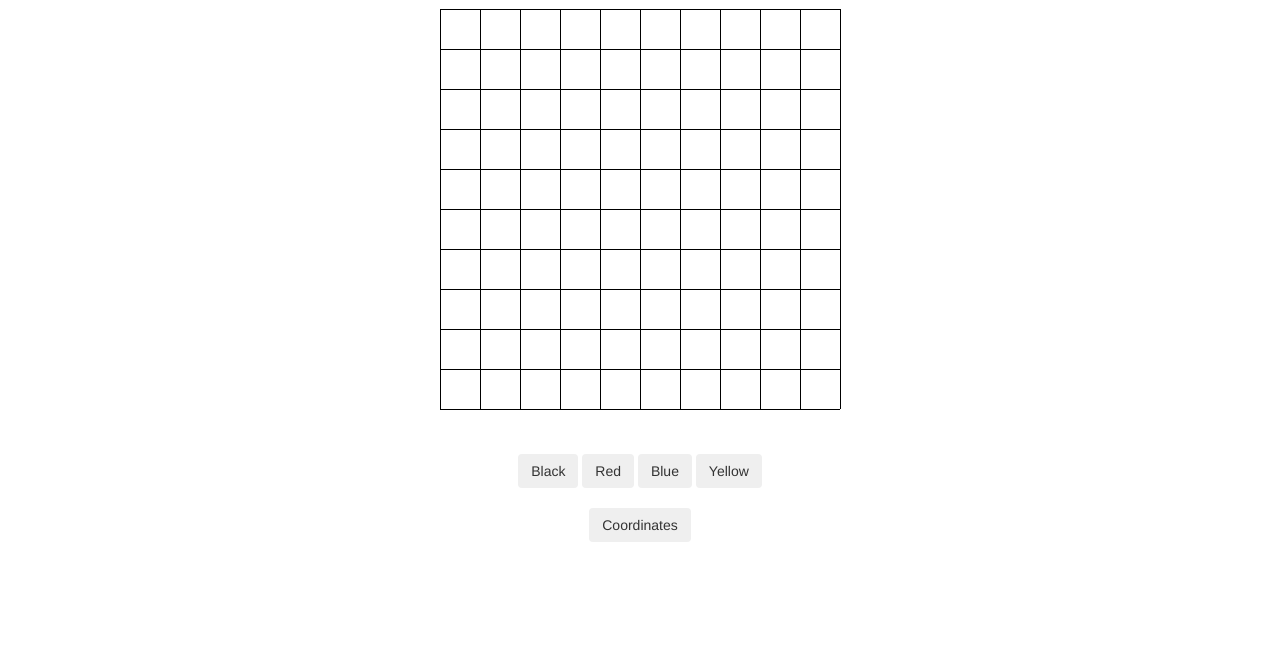
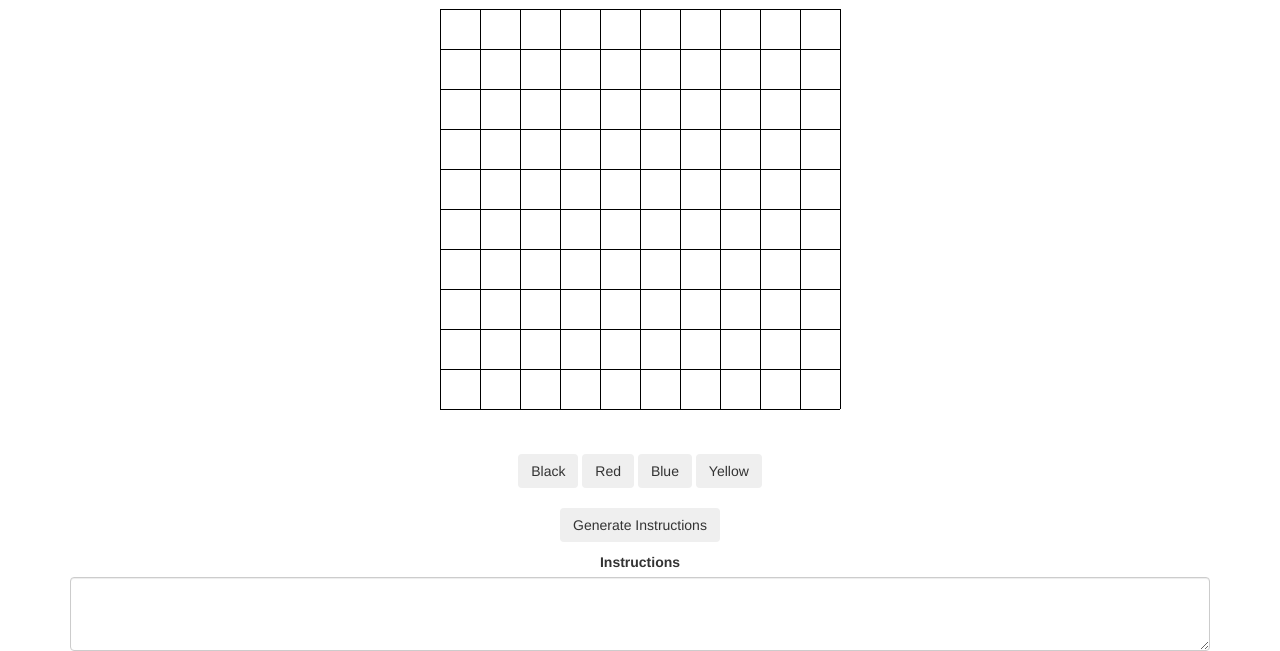
Before and after one commit to ICRAR/CosmosComputing, a Flask app: page / in a window 1280 px wide. Shown: the part 214-865 px from the top of the page. Before the commit the page ends 756 px from the top, so only its background shows below. Run offline with Flask 2, Linux system fonts and the light colour scheme; some libraries are stand-ins or nearby versions.

Commit message:
Added text box and instruction generator

```diff
--- a/static/js/canvas.js
+++ b/static/js/canvas.js
@@ -97,40 +97,61 @@ $("canvas").click(function(e) {
         var coordinateString = gx + ',' + gy;
         coordinateMap.set(coordinateString, current_colour);
         drawBoard();
-        console.log(gx + ', ' + gy);
+        console.log(gx + ',' + gy);
     }
 });
 
+instructions_str = '';
+var map_string = 'map_string\n';
 $("#coordinates").click(function(e){
     for (var [key, value] of coordinateMap) {
         console.log(key + " = " + value);
+        coord_string = String(key) + ' = ' + value +'\n';
+        map_string += coord_string;
     }
+    console.log('Generating Instructions');
+    generateInstructions();
+
+    function generateInstructions() {
+        x_val = 0;
+        y_val = 0;
+        console.log('Inside function');
+        for(var [key, value] of coordinateMap){
+            x_y_array = key.split(',');
+            x_next = parseInt(x_y_array[0]);
+            y_next = parseInt(x_y_array[1]);
+            console.log(x_next + ',' + y_next);
+            colour = value;
+
+            x_instruction = x_next - x_val;
+            y_instruction = y_next - y_val;
+
+            console.log(x_instruction + ',' + y_instruction);
+
+            if(x_instruction < 0){
+                x_operation_str = 'Subtract ' + Math.abs(x_instruction) + ' from x\n';
+            } else {
+                x_operation_str = 'Add ' + x_instruction + ' to x\n';
+            }
+            instructions_str +=x_operation_str;
+            if(y_instruction < 0){
+                y_operation_str = 'Subtract ' + Math.abs(y_instruction) + ' from y\n';
+            } else {
+                y_operation_str = 'Add ' + y_instruction + ' to y\n';
+            }
+            instructions_str +=y_operation_str;
+
+            instructions_str += 'Get colour ' + colour + '\n';
+            instructions_str += 'Plot(x,y,' + colour + ')\n';
+
+            x_val = x_next;
+            y_val = y_next;
+            console.log(x_val +',' + y_val);
+        }
+    }
+
+    $("#instructions").append(instructions_str);
+    $("#instructions").select();
 });
-/************************************************************/
 
-// (function () {
-// var textFile = null,
-//     makeTextFile = function (text) {
-//     var data = new Blob([text], {type: 'text/plain'});
-
-//     // If we are replacing a previously generated file we need to
-//     // manually revoke the object URL to avoid memory leaks.
-//     if (textFile !== null) {
-//         window.URL.revokeObjectURL(textFile);
-//     }
-
-//     textFile = window.URL.createObjectURL(data);
-
-//     return textFile;
-//     };
-
-
-//     var create = document.getElementById('create'),
-//     textbox = document.getElementById('textbox');
-
-//     create.addEventListener('click', function () {
-//         var link = document.getElementById('downloadlink');
-//         link.href = makeTextFile(textbox.value);
-//         link.style.display = 'block';
-//     }, false);
-// })();
+/****************Instruction logic************************/
--- a/templates/index.html
+++ b/templates/index.html
@@ -86,7 +86,11 @@
 
                 </div>
                 <div class="buttons">
-                    <button type="button" class="btn btn-secondary" id="coordinates" type="button" >Coordinates</button>
+                    <button type="button" class="btn btn-secondary" id="coordinates" type="button" >Generate Instructions</button>
+                </div>
+                <div class = "text-form">
+                    <label for="instructions">Instructions</label>
+                    <textarea class="form-control" id="instructions" rows="3"></textarea>
                 </div>
                 <script src="static/js/canvas.js"></script>
             </div>
```
